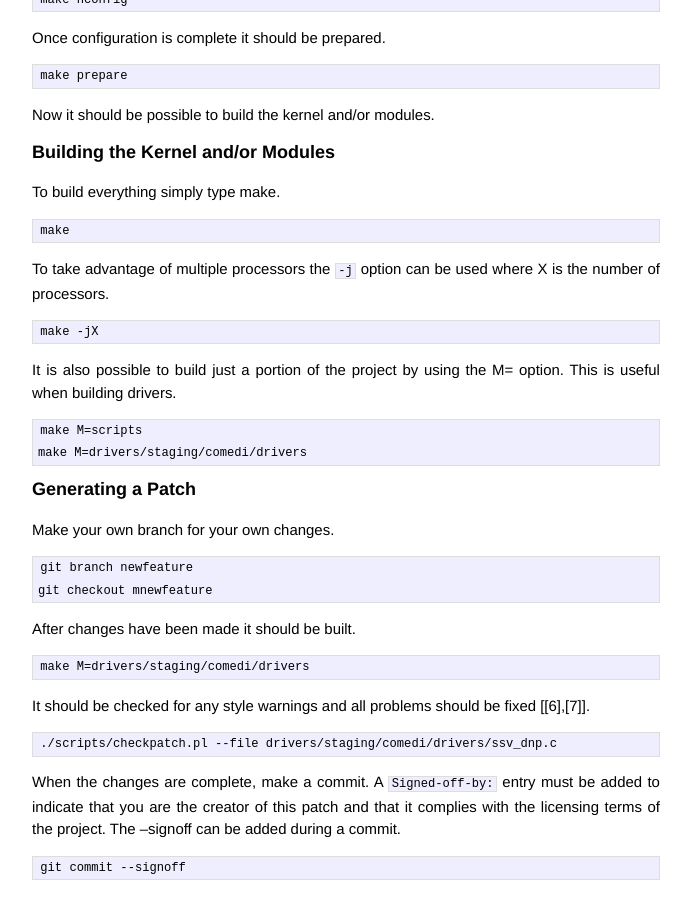
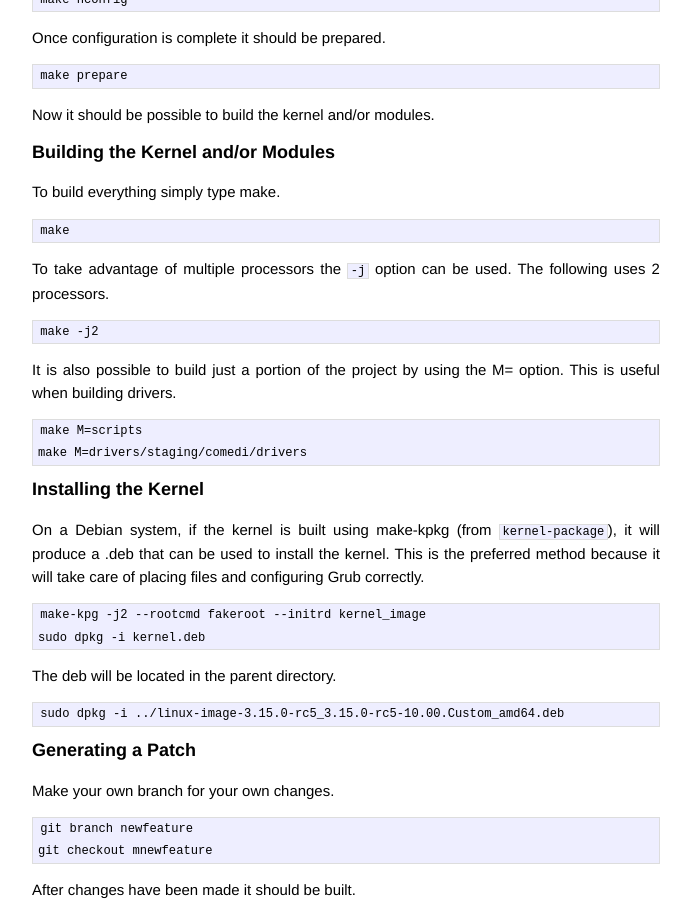
Before and after one commit to jmahler/jmahler.github.io, a Jekyll site: the page built from _posts/2014-04-08-kernel.md, in a window 1280 px wide and 900 px high, scrolled down 927 px. Shown: the whole window, without its empty margins (294-985 px from the left). Built offline with Jekyll 4.4.1, drawn with Linux system fonts in a browser that asks for light colours; Markdown is read by kramdown in place of the engine named in the settings.

Commit message:
how to install custom kernel under Debian

```diff
--- a/_posts/2014-04-08-kernel.md
+++ b/_posts/2014-04-08-kernel.md
@@ -63,16 +63,31 @@ To build everything simply type make.
 
     make
 
-To take advantage of multiple processors the `-j` option can be used
-where X is the number of processors.
+To take advantage of multiple processors the `-j` option can be used.
+The following uses 2 processors.
 
-    make -jX
+    make -j2
 
 It is also possible to build just a portion of the project by
 using the M= option.  This is useful when building drivers.
 
     make M=scripts
     make M=drivers/staging/comedi/drivers
+
+Installing the Kernel
+---------------------
+
+On a Debian system, if the kernel is built using make-kpkg
+(from `kernel-package`), it will produce a .deb that can be used
+to install the kernel.  This is the preferred method because it
+will take care of placing files and configuring Grub correctly.
+
+    make-kpg -j2 --rootcmd fakeroot --initrd kernel_image
+    sudo dpkg -i kernel.deb
+
+The deb will be located in the parent directory.
+
+    sudo dpkg -i ../linux-image-3.15.0-rc5_3.15.0-rc5-10.00.Custom_amd64.deb
 
 Generating a Patch
 ------------------
```
